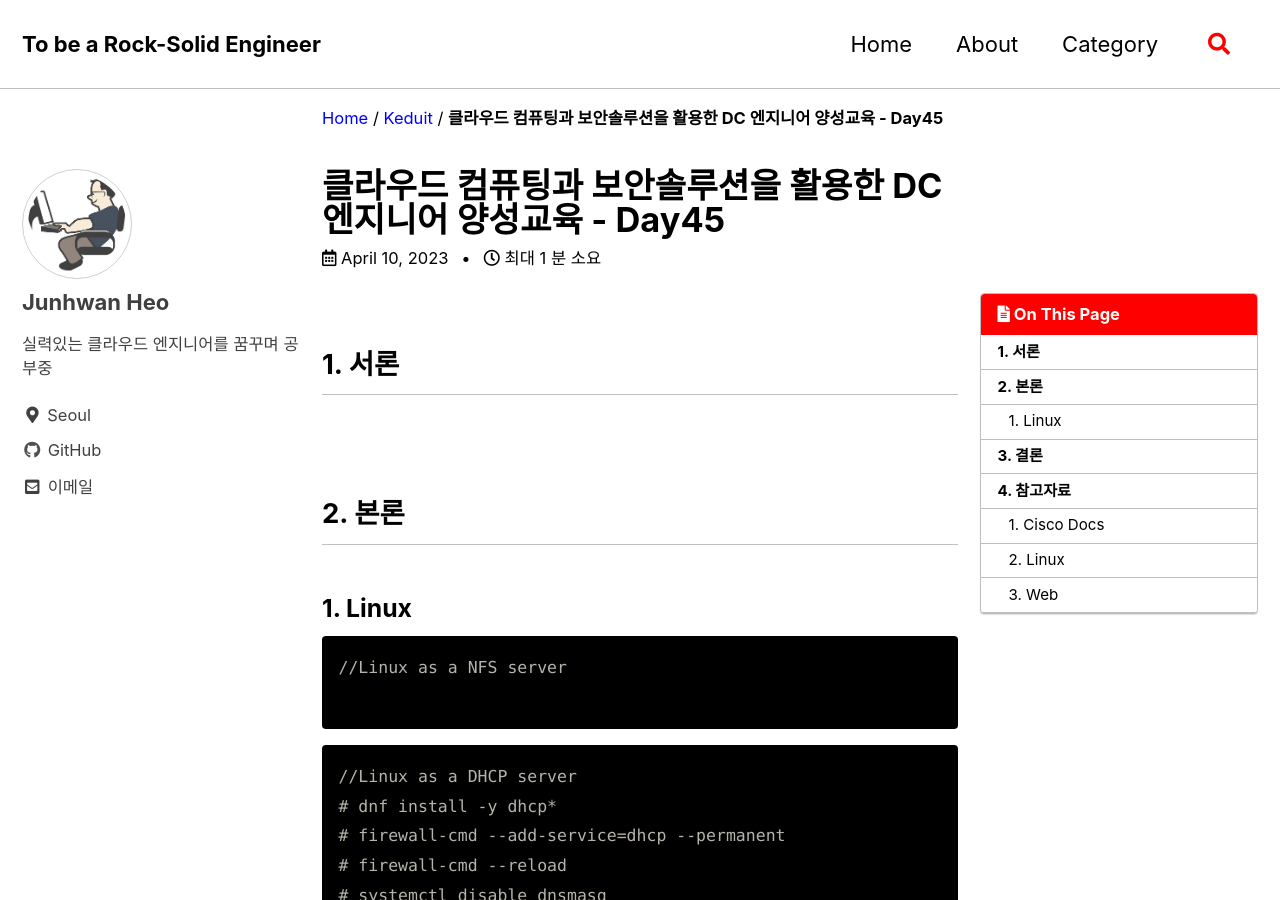
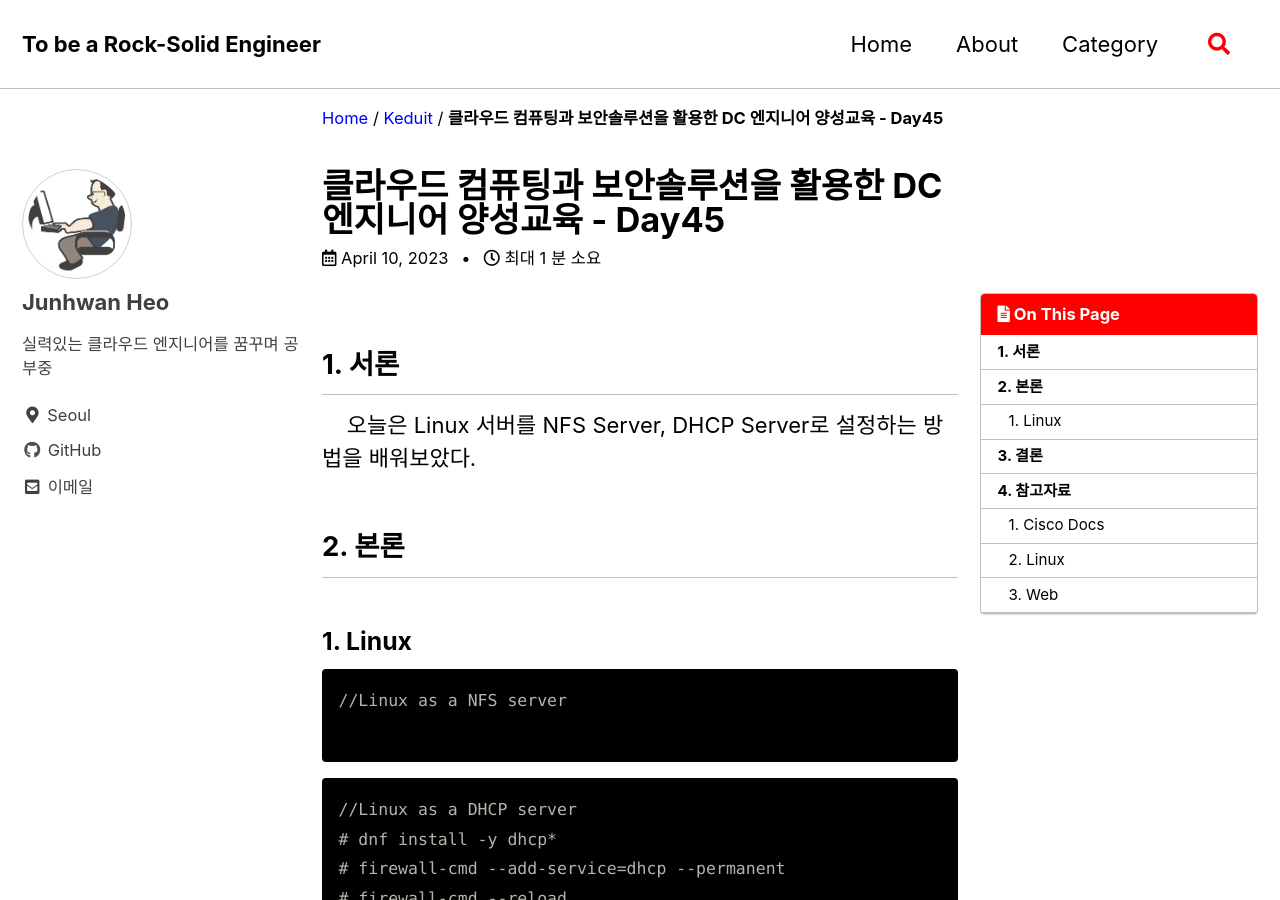
Before and after one commit to holeman4110/holeman4110.github.io, a Jekyll site: the page built from _posts/2023-04-10-keduit-day45.md, in a window 1280 px wide and 900 px high. Built offline with Jekyll 4.4.1, drawn with Linux system fonts in a browser that asks for light colours; cached includes are drawn as plain includes; a script bundle is joined from its source files by our own code; comment, search, counter and statistics services are not loaded.

Commit message:
Update 2023-04-10-keduit-day45.md

```diff
--- a/_posts/2023-04-10-keduit-day45.md
+++ b/_posts/2023-04-10-keduit-day45.md
@@ -17,7 +17,7 @@ sidebar:
 
 ## 1. 서론
 
-&nbsp;&nbsp;&nbsp;&nbsp;
+&nbsp;&nbsp;&nbsp;&nbsp;오늘은 Linux 서버를 NFS Server, DHCP Server로 설정하는 방법을 배워보았다.
 
 ## 2. 본론
 
```
